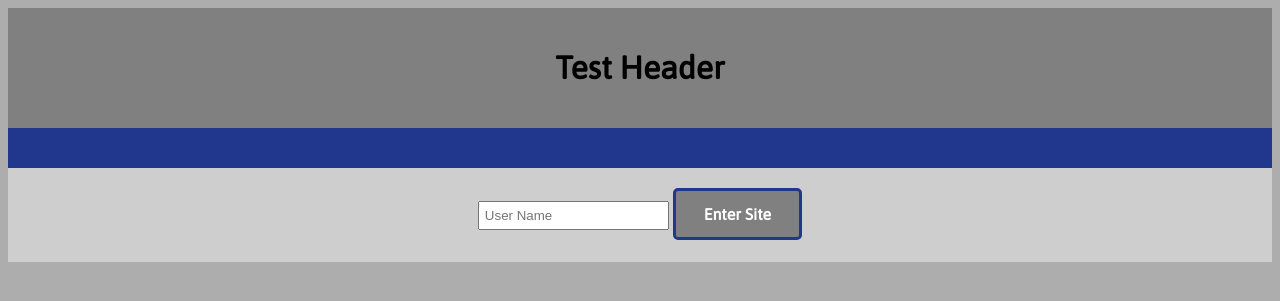
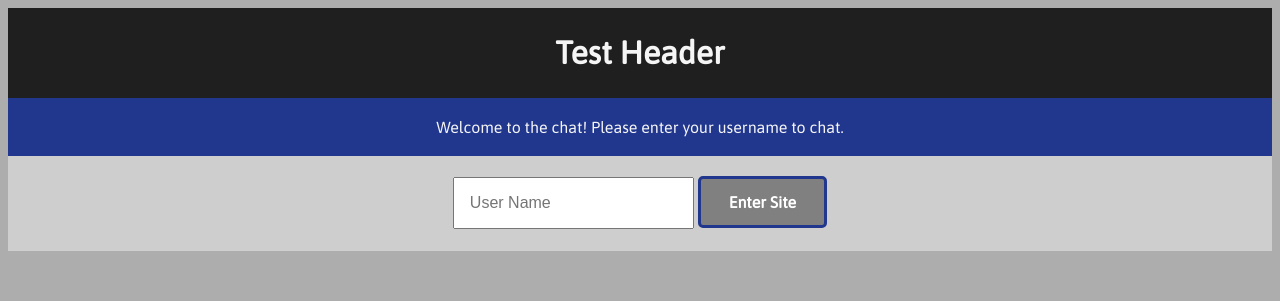
Before and after one commit to SidJain1412/Flask_SQL_Chat, a Flask app: page / in a window 1280 px wide. Shown: the top 301 px of the page. Run offline with Flask 2, Linux system fonts and the light colour scheme.

Commit message:
Small cosmetic changes

```diff
--- a/app/static/css/loginStyle.css
+++ b/app/static/css/loginStyle.css
@@ -6,18 +6,18 @@ body{
 }
 
 header {
-	background: grey;
-	padding: 20px;
+	background: #1F1F1F;
+	padding: 5px;
 	text-align: center;
 	font-weight: bold;
+	color: #F5F5F5;
 }
 
 div {
 	background: #21378E;
 	padding:20px;
 	text-align: center;
-	color: #C1F3E3;
-	font-weight: bold;
+	color: #F5F5F5;
 }
 
 #errorMessage {
@@ -36,7 +36,8 @@ div {
 }
 
 #loginInput {
-	padding: 5px;
+	padding: 15px;
+	font-size: 1em;
 }
 
 #loginButton {
--- a/app/templates/login.html
+++ b/app/templates/login.html
@@ -13,7 +13,7 @@
 			</h1>
 		</header>
 		<div id="data">
-			<!-- data inserted by javascript -->
+			Welcome to the chat! Please enter your username to chat.
 		</div>
 		<div id = "loginDiv">
 			<form class = "loginForm" action="/login" method="POST">
```
